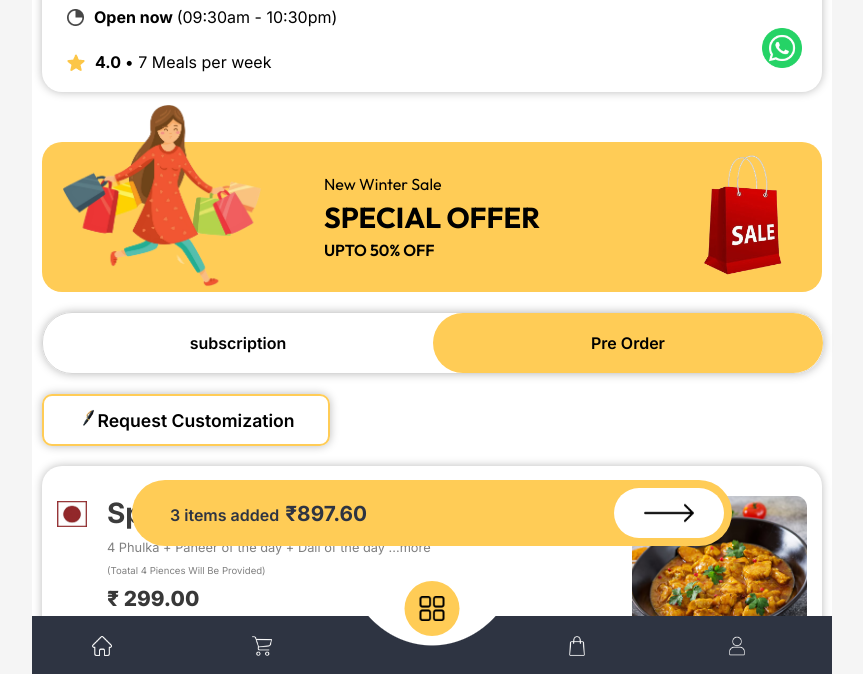
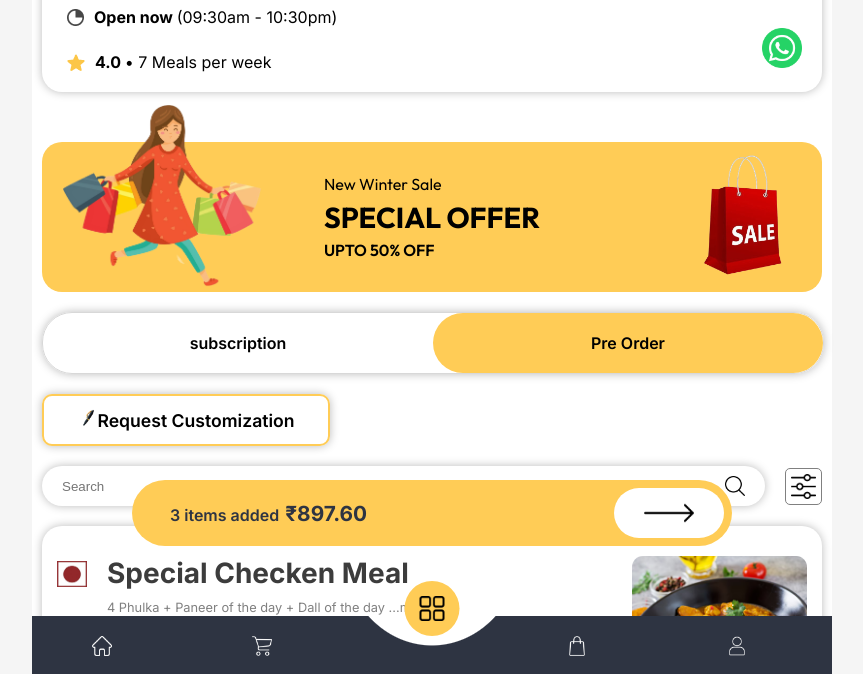
Before and after one commit to ChetanGaurkhede/Hohung-test, a plain HTML site: page index.html in a window 1280 px wide. Shown: the part 124-798 px from the top of the page, without its empty margins (208-1071 px from the left). Drawn offline with Linux system fonts and the light colour scheme; a web font is replaced by a local one.

Commit message:
filter section added and this is my final commit for this project

```diff
--- a/index.html
+++ b/index.html
@@ -69,6 +69,15 @@
         <div class="req-custom">
           <div><img width="20px" src="./public/images/pen.png" alt="pen"></div>
           <p>Request Customization</p>
+        </div>
+        <div class="search-box">
+          <div class="search-l">
+            <input type="text" placeholder="Search">
+            <img width="20px" src="./public/images/search-interface-symbol.png" alt="">
+          </div>
+          <div class="filter-cont">
+            <img width="25px" src="./public/images/filter.png" alt="filter">
+          </div>
         </div>
         <section class="menu">
           <div class="menu-card">
--- a/index.js
+++ b/index.js
@@ -11,6 +11,7 @@ document.addEventListener("DOMContentLoaded", () => {
   const sub_l = document.querySelector(".sub-l");
   const sub_r = document.querySelector(".sub-r");
   const reqCustom = document.querySelector(".req-custom");
+  const filter_cont = document.querySelector(".filter-cont");
 
   //for subscription togle
   sub_l.onclick =()=>{
@@ -24,6 +25,9 @@ document.addEventListener("DOMContentLoaded", () => {
   //alert added
   reqCustom.onclick =()=>{
     alert("Custmization request sent")
+  }
+  filter_cont.onclick = () =>{
+    alert("Filter feature will be come soon in next update.")
   }
 
   // Update Cart Display
--- a/styles.css
+++ b/styles.css
@@ -41,8 +41,6 @@ body {
   gap: 20px;
   box-sizing: border-box;
 }
-
-
 
 /* hotel section */
 .about-hotel {
@@ -178,7 +176,7 @@ body {
   font-size: 1rem;
 }
 @media (max-width: 650px) {
-  .offer-sec{
+  .offer-sec {
     height: 90px;
     margin-top: 10px;
   }
@@ -206,14 +204,12 @@ body {
     position: absolute;
   }
   .offer-mid > :nth-child(1) {
-
     font-size: 0.7rem;
   }
   .offer-mid > :nth-child(2) {
     /* font-weight: 700; */
     font-size: 1.2rem;
   }
-
 }
 
 /* Subscription Section */
@@ -270,6 +266,46 @@ body {
   box-shadow: 0px 0px 6px 0px var(--yellow-color);
 }
 
+/* Search box  */
+.search-box {
+  display: flex;
+  align-items: center;
+  justify-content: space-between;
+  width: 100%;
+  gap: 10px;
+}
+
+.search-l {
+  display: flex;
+  align-items: center;
+  flex-grow: 1;
+  padding: 10px 20px;
+  border-radius: 50px;
+  box-shadow: 0px 0px 10px 0px rgb(187, 187, 187);
+}
+
+.search-l input {
+  width: 100%;
+  border: none;
+  outline: none;
+}
+
+.filter-cont {
+  cursor: pointer;
+  display: flex;
+  justify-content: center;
+  align-items: center;
+  width: fit-content;
+  border: 1px solid gray;
+  border-radius: 5px;
+  padding: 5px;
+  margin-left: 10px;
+}
+.filter-cont:hover {
+  box-shadow: var(--shadow-color);
+}
+
+
 /* Menu section */
 .menu {
   width: 100%;
@@ -311,16 +347,12 @@ body {
   color: #3c3c3c;
 }
 .menu-content :nth-child(2) {
-
   font-size: 0.8rem;
   color: gray;
-
 }
 .menu-content :nth-child(3) {
-
   font-size: 0.6rem;
   color: gray;
-
 }
 
 .contity {
@@ -337,17 +369,17 @@ body {
 .menu-img2 {
   position: relative;
 }
-.menu-img2-count{
+.menu-img2-count {
   width: 100px;
   box-sizing: border-box;
   display: flex;
   justify-content: space-between;
 }
-.menu-img2-count :nth-child(2){
+.menu-img2-count :nth-child(2) {
   font-size: 1.5rem;
   padding: 5px 10px;
 }
-.add-in{
+.add-in {
   font-size: 2rem;
   display: flex;
   width: 30px;
@@ -384,7 +416,7 @@ body {
   font-weight: 800;
   color: #383838;
 }
-#rate-option{
+#rate-option {
   font-size: 1.2rem;
   font-weight: 800;
   color: #383838;
@@ -406,7 +438,6 @@ body {
     width: 175px;
     height: 150px;
   }
-
 }
 
 @media (min-width: 1024px) {
@@ -417,7 +448,6 @@ body {
   .rate {
     font-size: 1.3rem;
   }
-
 }
 
 /* Ratting section */
@@ -548,7 +578,6 @@ body {
   filter: invert(1);
 }
 
-
 .curved-edge {
   --c: 100px;
   height: 200px;
```
Also changed, not shown: public/images/filter.png (added), public/images/search-interface-symbol.png (added).
